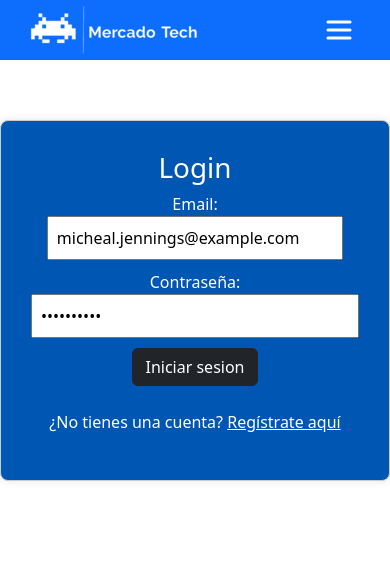
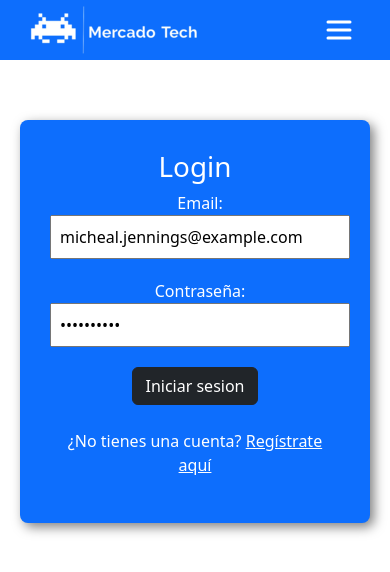
Before and after one commit to Fabi-daza/Mercado-tech, a React (Vite) app in the folder frontend/: page /#/Login in a window 390 px wide. Shown: the top 572 px of the page. Built offline with nearby package versions, Linux system fonts and the light colour scheme; no server answers; sample sign-in values are in the browser's storage.

Commit message:
arreglando estilos login y perfil mobile

```diff
--- a/frontend/src/components/Header/Header.jsx
+++ b/frontend/src/components/Header/Header.jsx
@@ -1,3 +1,4 @@
+import { useState } from 'react';
 import Container from 'react-bootstrap/Container';
 import Nav from 'react-bootstrap/Nav';
 import Navbar from 'react-bootstrap/Navbar';
@@ -12,7 +13,7 @@ function Header() {
         <Navbar.Brand className="ms-4" href="/"> <img src={logo} alt="" /></Navbar.Brand>
         <Navbar.Toggle aria-controls="basic-navbar-nav" className='me-4'/>
         <Navbar.Collapse id="basic-navbar-nav">
-          <Nav className="w-100 d-flex justify-content-end me-4">
+          <Nav className="w-100 d-flex justify-content-end me-4 " >
           <NavLink to="/" className={({ isActive }) => isActive ? "bg-dark item-menu" : "bg-primary item-menu" }> Tienda </NavLink>
           <NavLink to="/Favoritos" className={({ isActive }) => isActive ? "bg-dark item-menu" : "bg-primary item-menu" }> Favoritos </NavLink>
           <NavLink to="/Perfil" className={({ isActive }) => isActive ? "bg-dark item-menu" : "bg-primary item-menu" }> Mi Perfil </NavLink>
--- a/frontend/src/views/Login/Login.css
+++ b/frontend/src/views/Login/Login.css
@@ -1,24 +1,23 @@
 
 .login-container {
-    max-width: 400px;
-    margin: auto;
+    max-width: 350px;
+    margin: 0 auto;
     margin-top: 60px;
     padding: 30px;
-    border: 1px solid #ccc;
     border-radius: 8px;
     text-align: center;
-    box-shadow: 0 0 10px rgba(0, 0, 0, 0.1);
-    background-color: #0056b3;
+    box-shadow: 4px 4px 12px  rgba(0, 0, 0, 0.5);
+    background-color: #0d6efd;
     color: white;
   }
 
   label {
     display: block;
-    margin-bottom: 10px;
+    margin-bottom: 20px;
   }
 
   input {
-    width: 100%;
+    width: 300px;
     padding: 8px;
-    margin-bottom: 15px;
+    margin: 15px;
   }
--- a/frontend/src/views/Perfil/Perfil.css
+++ b/frontend/src/views/Perfil/Perfil.css
@@ -4,6 +4,9 @@
     border-radius: 10px;
     text-decoration: none;
     color: white!important;
+}
+.card-perfil{
+    width: 65%;
 }
 .sidebar a{
     color: white;
@@ -21,3 +24,22 @@
     border-radius: 50%!important;
     border: 4px solid #0d6efd;
 }
+
+@media only screen and (max-width: 760px){
+    .container{
+        flex-direction: column;
+        align-items: center;
+        max-width: 100%;
+    }
+    .sidebar{
+        width: 100%;
+        height: 150px;
+        flex-wrap: wrap;
+    }
+    .sidebar a{
+        padding: 10px;
+    }
+    .card-perfil{
+        width: 100%;
+    }
+}
--- a/frontend/src/views/Perfil/Perfil.jsx
+++ b/frontend/src/views/Perfil/Perfil.jsx
@@ -65,7 +65,7 @@ const Perfil = () => {
     </Nav>
 
 
-        <Card className="d-flex border-0 p-4 justify-content-center" style={{ width: "65%" }}>
+        <Card className="d-flex border-0 p-4 justify-content-center card-perfil">
         <Card.Img
         className="imagen-perfil"
         src={usuarios?.imagen}
```
